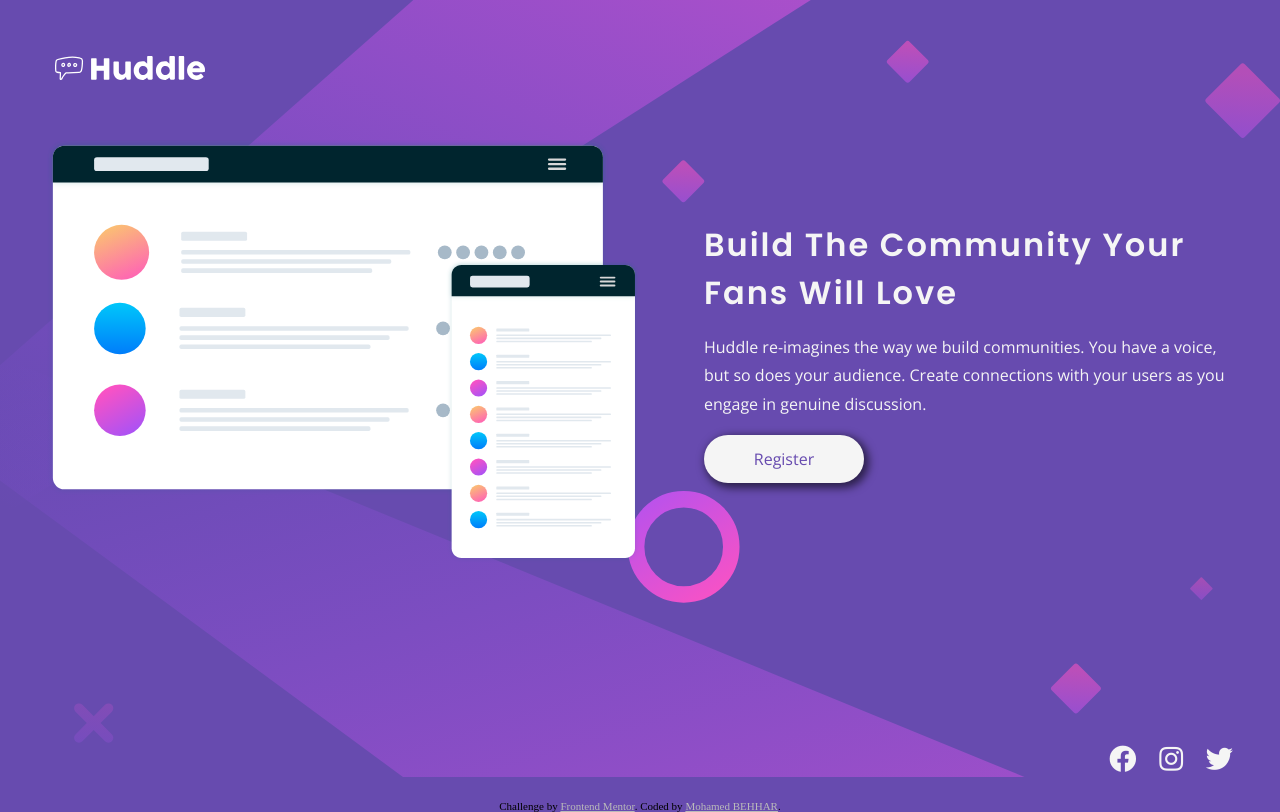
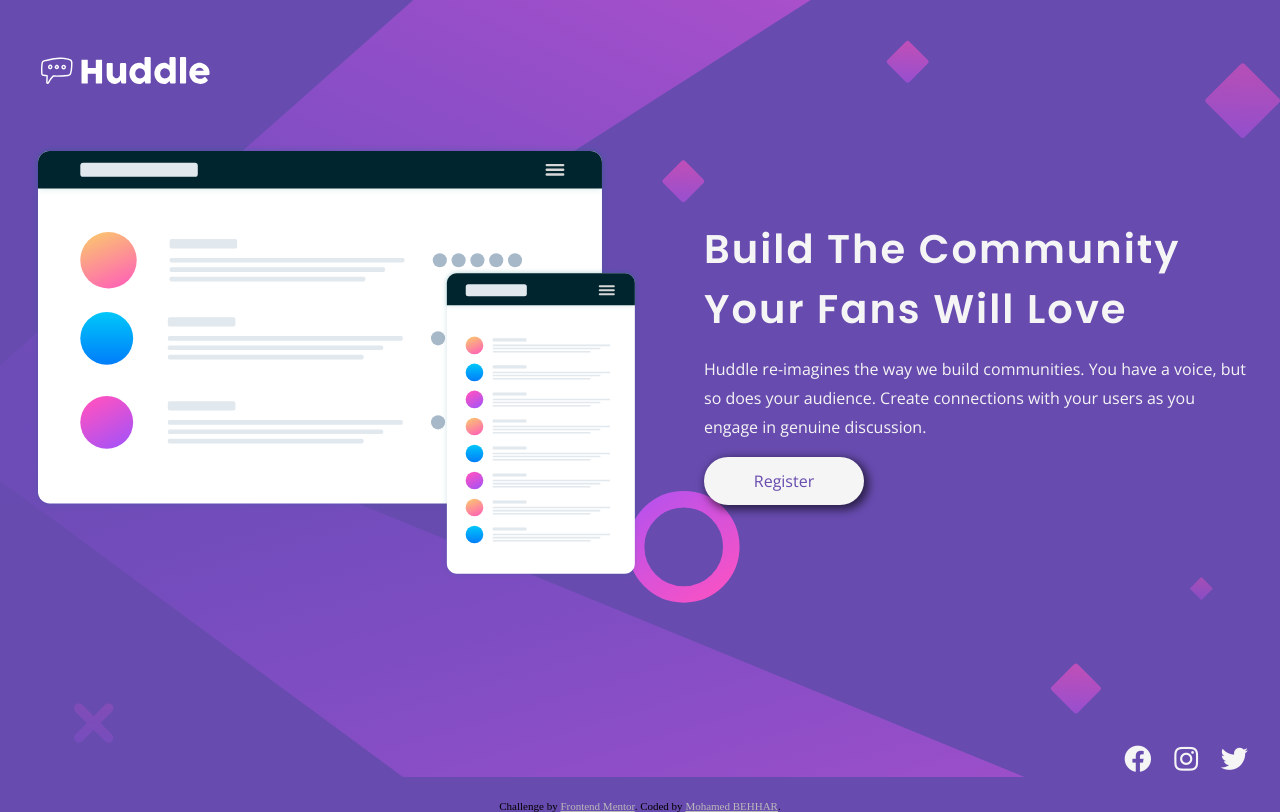
Before and after one commit to MohamedBehhar/Landing-page-with-a-single-introductory-section, a plain HTML site: page index.html in a window 1280 px wide. Drawn offline with nearby package versions, Linux system fonts and the light colour scheme.

Commit message:
modifying the container width +50px

```diff
--- a/css/style.css
+++ b/css/style.css
@@ -25,7 +25,7 @@ body{
 /* making the container center and giving it padding */
 .container{
     position: relative;
-    max-width: 1250px;
+    max-width: 1300px;
     margin: 0 auto;
     padding-left: 2rem;
     padding-right: 2rem;
@@ -33,7 +33,7 @@ body{
 }
 
 .logo{
-    height: 40px;
+    height: 45px;
     margin-top: 3rem;
     margin-bottom: 3rem;
 }
@@ -60,6 +60,7 @@ body{
 }
 .text h1{
     font-family: var(--poppins);
+    font-size: 2.5rem;
     font-weight: 600;
     letter-spacing: 2px;
     margin-bottom: 1rem;
```
